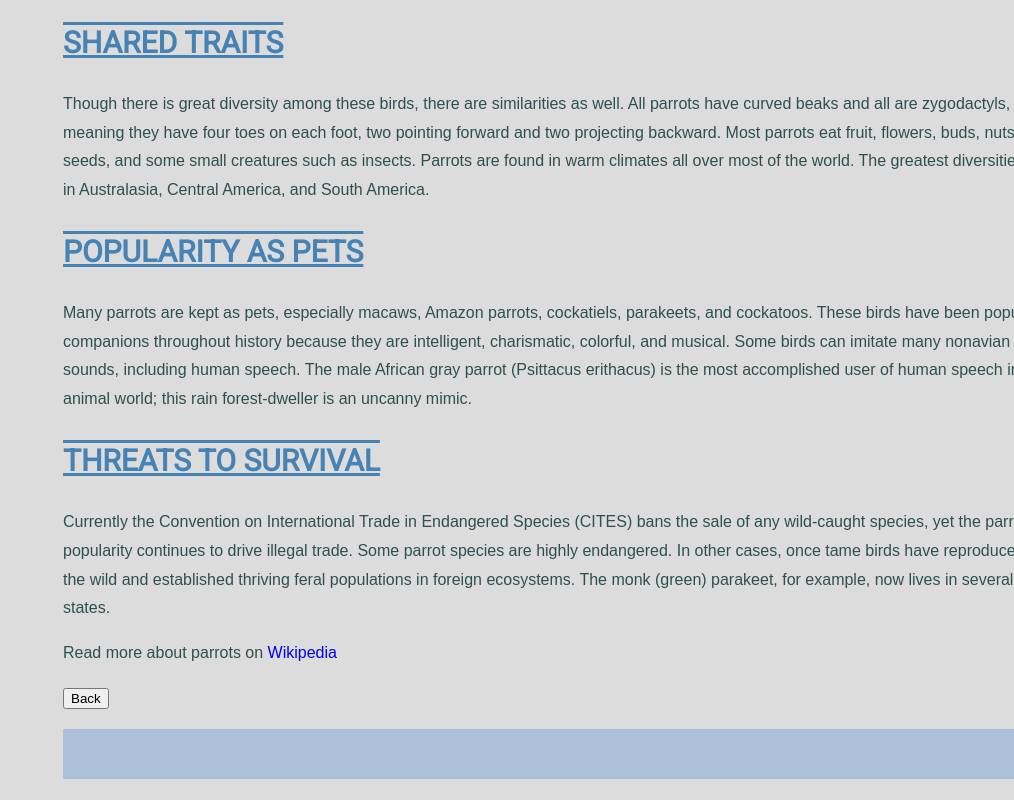
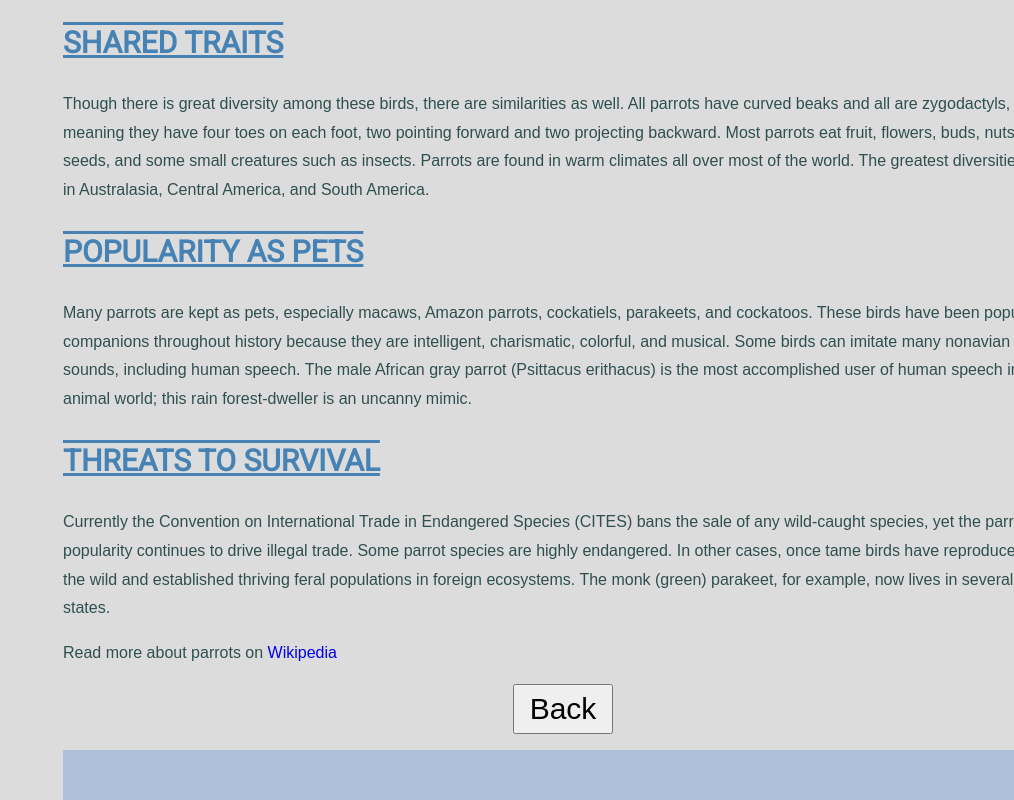
Before and after one commit to Timx1116/V1, a plain HTML site: page Fulgeleksikon/Parrot.html in a window 1280 px wide. Shown: the part 832-1632 px from the top of the page, without its empty margins (266-1280 px from the left). Before the commit the page ends 1611 px from the top, so only its background shows below. Drawn offline with Linux system fonts and the light colour scheme.

Commit message:
Added padding to nav and footer

```diff
--- a/Fulgeleksikon/css/style.css
+++ b/Fulgeleksikon/css/style.css
@@ -22,6 +22,7 @@ nav
     font-size: 20px;
     width: 1000px;
     margin-left: 25%;
+    padding-left: 10px;
 }
 
 main
@@ -87,6 +88,15 @@ p
     margin-bottom: 15px;
 }
 
+button
+{
+    margin-left: 45%;
+    width: 100px;
+    height: 50px;
+    font-size: 30px;
+    font-family: Arial, Helvetica, sans-serif;
+}
+
 footer
 {
     line-height: 50px;
@@ -96,4 +106,5 @@ footer
     font-size: 20px;
     width: 1000px;
     margin-left: 25%;
+    padding-left: 10px;
 }
```
